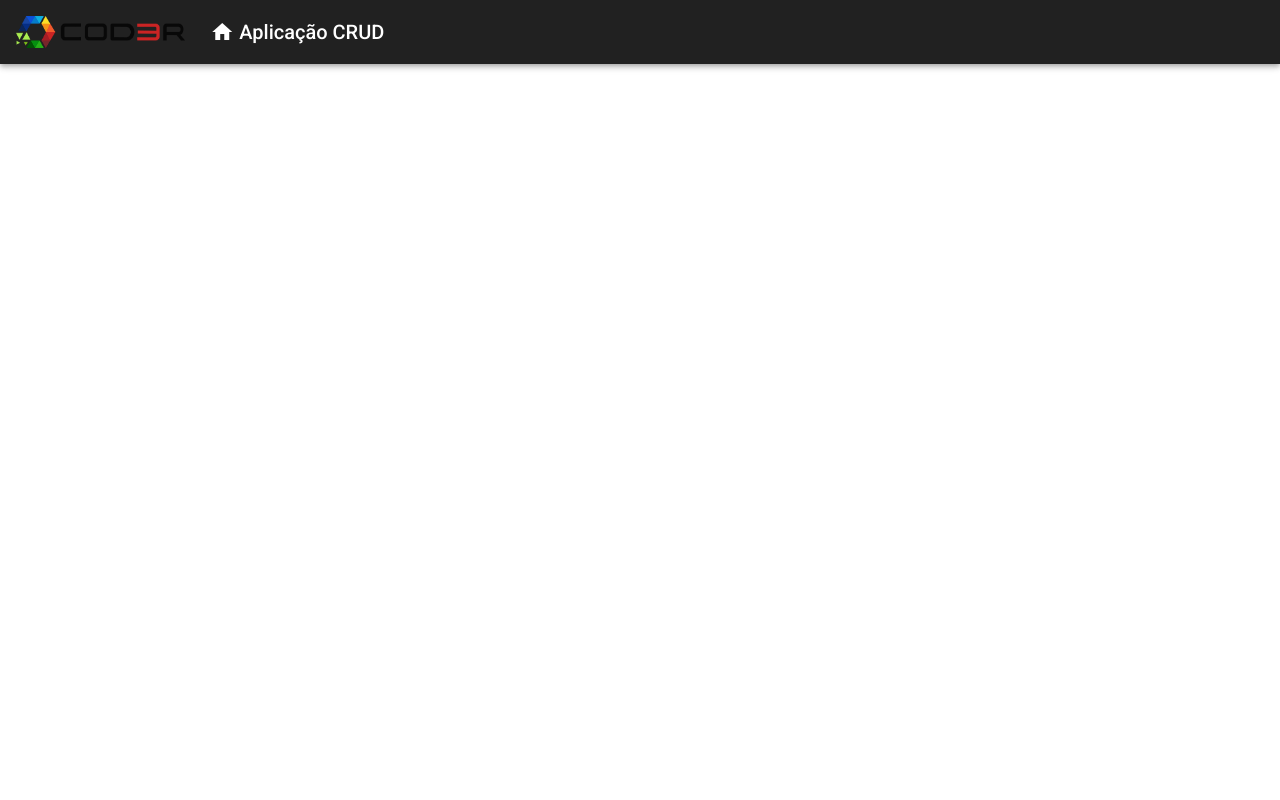
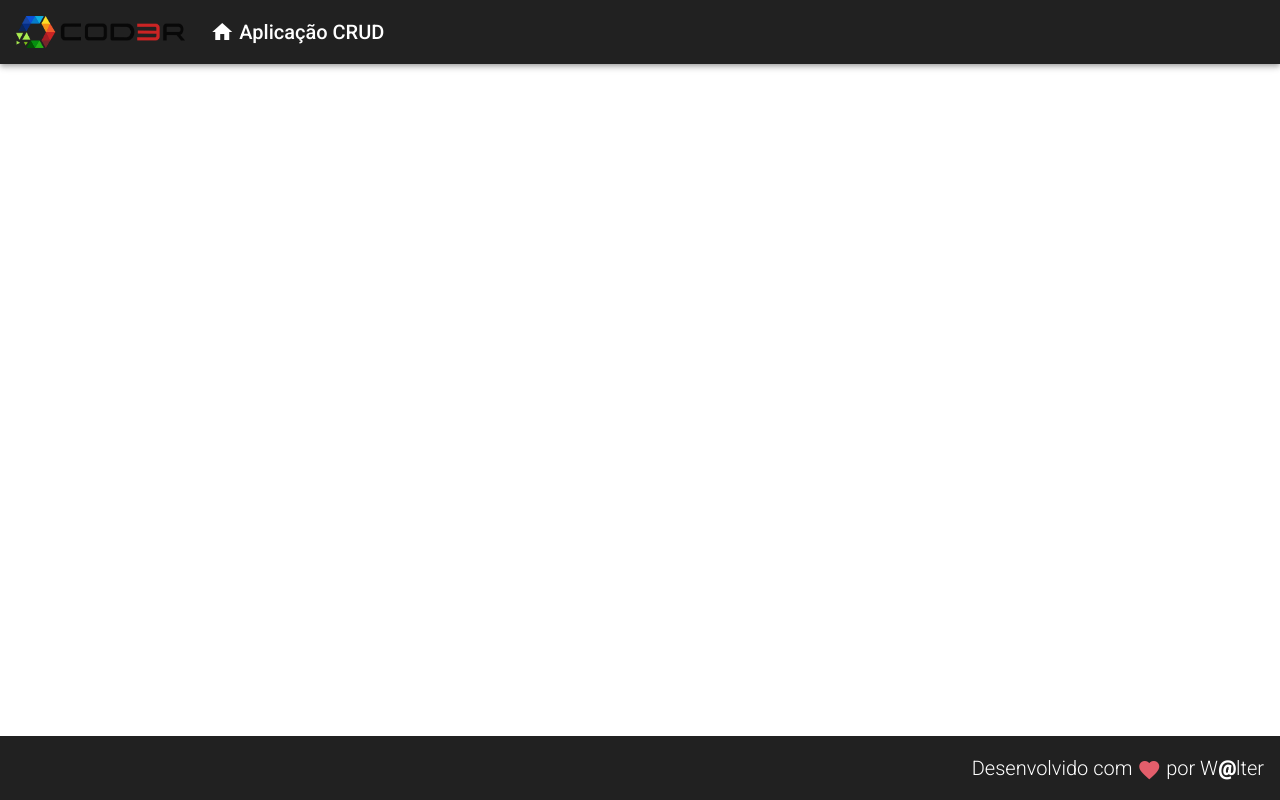
Before and after one commit to WalterLimaViana/projetoCrud, an Angular app in the folder frontend/: page / in a window 1280 px wide. Built offline with nearby package versions, Linux system fonts and the light colour scheme.

Commit message:
created footer

```diff
--- a/frontend/src/app/app.component.html
+++ b/frontend/src/app/app.component.html
@@ -1 +1,2 @@
 <app-header></app-header>
+<app-footer></app-footer>
--- a/frontend/src/app/app.module.ts
+++ b/frontend/src/app/app.module.ts
@@ -6,9 +6,10 @@ import { AppComponent } from "./app.component";
 import { BrowserAnimationsModule } from "@angular/platform-browser/animations";
 import { HeaderComponent } from "./components/template/header/header.component";
 import { MatToolbarModule } from "@angular/material/toolbar";
+import { FooterComponent } from './components/template/footer/footer.component';
 
 @NgModule({
-  declarations: [AppComponent, HeaderComponent],
+  declarations: [AppComponent, HeaderComponent, FooterComponent],
   imports: [
     BrowserModule,
     AppRoutingModule,
--- /dev/null
+++ b/frontend/src/app/components/template/footer/footer.component.css
@@ -0,0 +1,12 @@
+.footer {
+  position: fixed;
+  bottom: 0;
+
+  display: flex;
+  justify-content: flex-end;
+}
+
+.footer > span {
+  font-weight: 300;
+  font-size: 1em;
+}
--- /dev/null
+++ b/frontend/src/app/components/template/footer/footer.component.html
@@ -0,0 +1,10 @@
+<mat-toolbar class="footer">
+    <span>
+        Desenvolvido com
+        <i class="material-icons red v-middle">
+            favorite
+        </i>
+        por
+        W<strong>@</strong>lter
+    </span>
+</mat-toolbar>
--- /dev/null
+++ b/frontend/src/app/components/template/footer/footer.component.ts
@@ -0,0 +1,15 @@
+import { Component, OnInit } from '@angular/core';
+
+@Component({
+  selector: 'app-footer',
+  templateUrl: './footer.component.html',
+  styleUrls: ['./footer.component.css']
+})
+export class FooterComponent implements OnInit {
+
+  constructor() { }
+
+  ngOnInit(): void {
+  }
+
+}
--- a/frontend/src/styles.css
+++ b/frontend/src/styles.css
@@ -1,4 +1,18 @@
 /* You can add global styles to this file, and also import other style files */
 
-html, body { height: 100%; }
-body { margin: 0; font-family: Roboto, "Helvetica Neue", sans-serif; }
+html,
+body {
+  height: 100%;
+}
+body {
+  margin: 0;
+  font-family: Roboto, "Helvetica Neue", sans-serif;
+}
+
+.red {
+  color: rgb(227, 94, 107);
+}
+
+.v-middle {
+  vertical-align: middle;
+}
```
Also changed, not shown: 1 other file (tests, documents, lock files or other folders).
